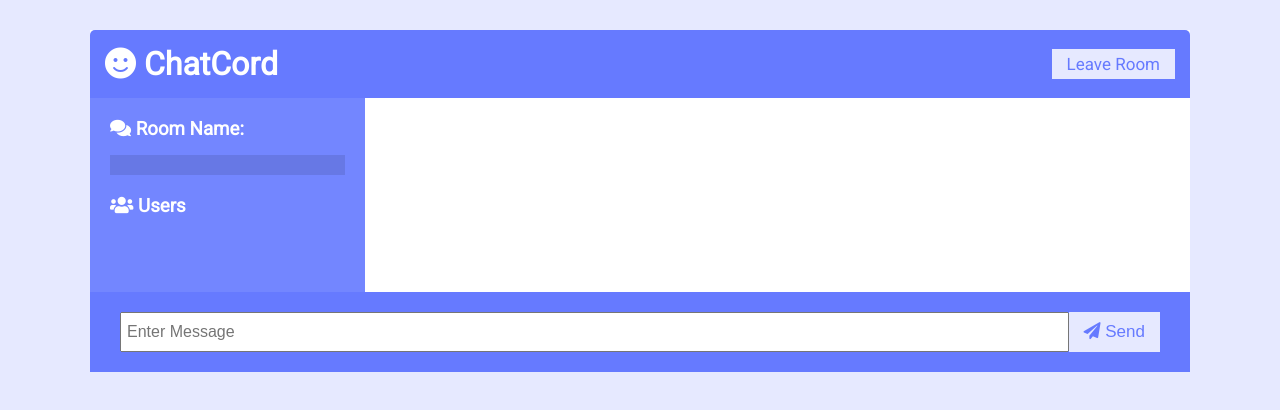
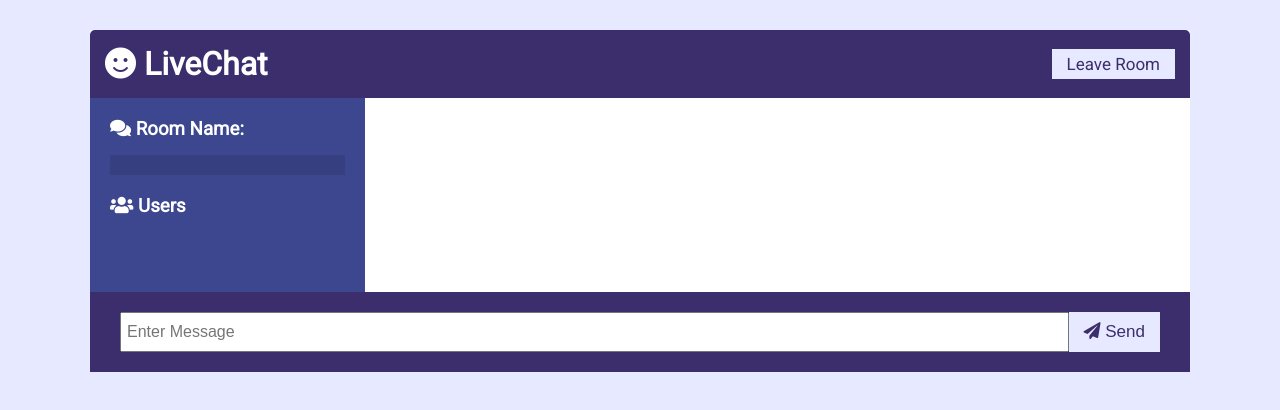
Before and after one commit to Leogiacomelli/Live-Chat-Rooms, a website: page public/chat.html in a window 1280 px wide. Drawn offline with nearby package versions, Linux system fonts and the light colour scheme; no server answers.

Commit message:
new updates

```diff
--- a/public/chat.html
+++ b/public/chat.html
@@ -10,12 +10,12 @@
       crossorigin="anonymous"
     />
     <link rel="stylesheet" href="css/style.css" />
-    <title>ChatCord App</title>
+    <title>LiveChat App</title>
   </head>
   <body>
     <div class="chat-container">
       <header class="chat-header">
-        <h1><i class="fas fa-smile"></i> ChatCord</h1>
+        <h1><i class="fas fa-smile"></i> LiveChat</h1>
         <a id="leave-btn" class="btn">Leave Room</a>
       </header>
       <main class="chat-main">
--- a/public/css/style.css
+++ b/public/css/style.css
@@ -1,8 +1,8 @@
 @import url("https://fonts.googleapis.com/css?family=Roboto&display=swap");
 
 :root {
-  --dark-color-a: #667aff;
-  --dark-color-b: #7386ff;
+  --dark-color-a: #3c2d6c;
+  --dark-color-b: #3c478f;
   --light-color: #e6e9ff;
   --success-color: #5cb85c;
   --error-color: #d9534f;
--- a/server.js
+++ b/server.js
@@ -21,7 +21,7 @@ const io = socketio(server);
 // Set static folder
 app.use(express.static(path.join(__dirname, "public")));
 
-const botName = "ChatCord Bot";
+const botName = "LiveChat Bot";
 
 /* (async () => {
   pubClient = createClient({ url: "redis://127.0.0.1:6379" });
```
Also changed, not shown: public/index.html (+2 -2 lines), 1 other file.
